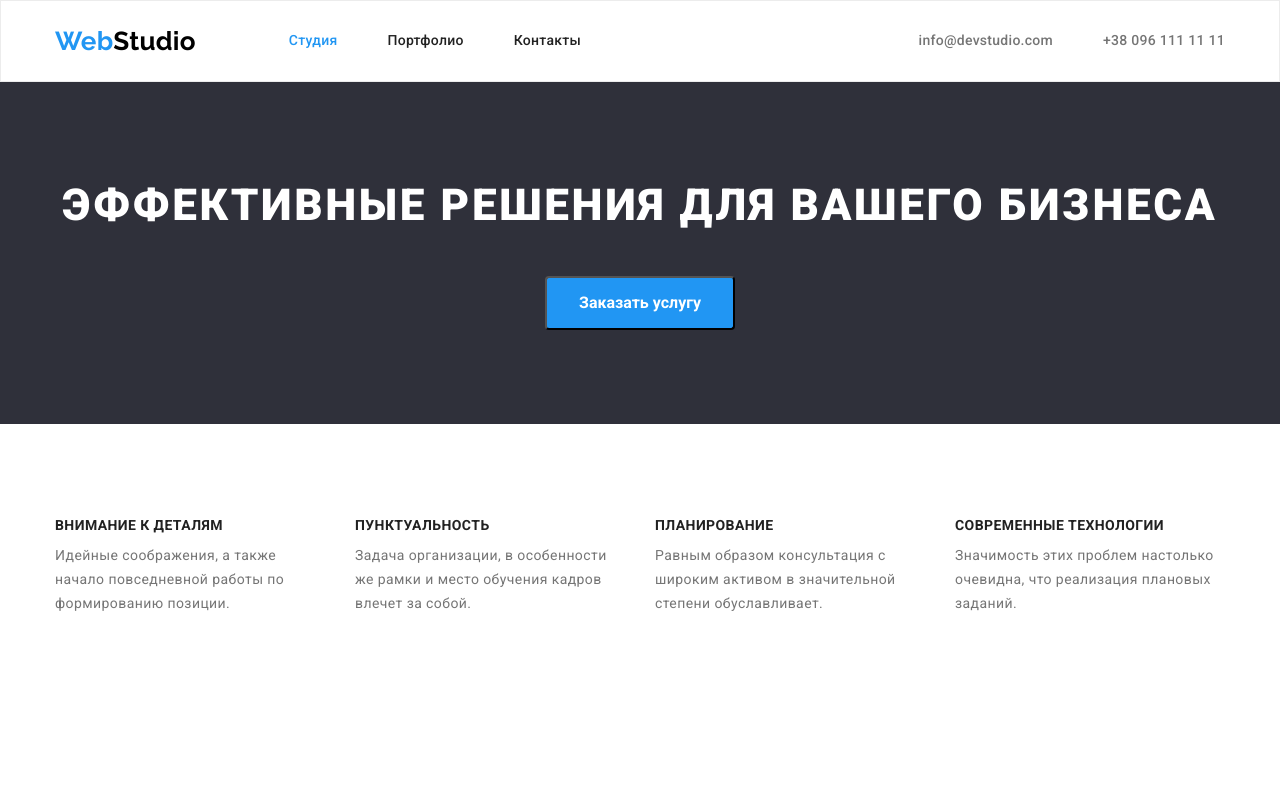
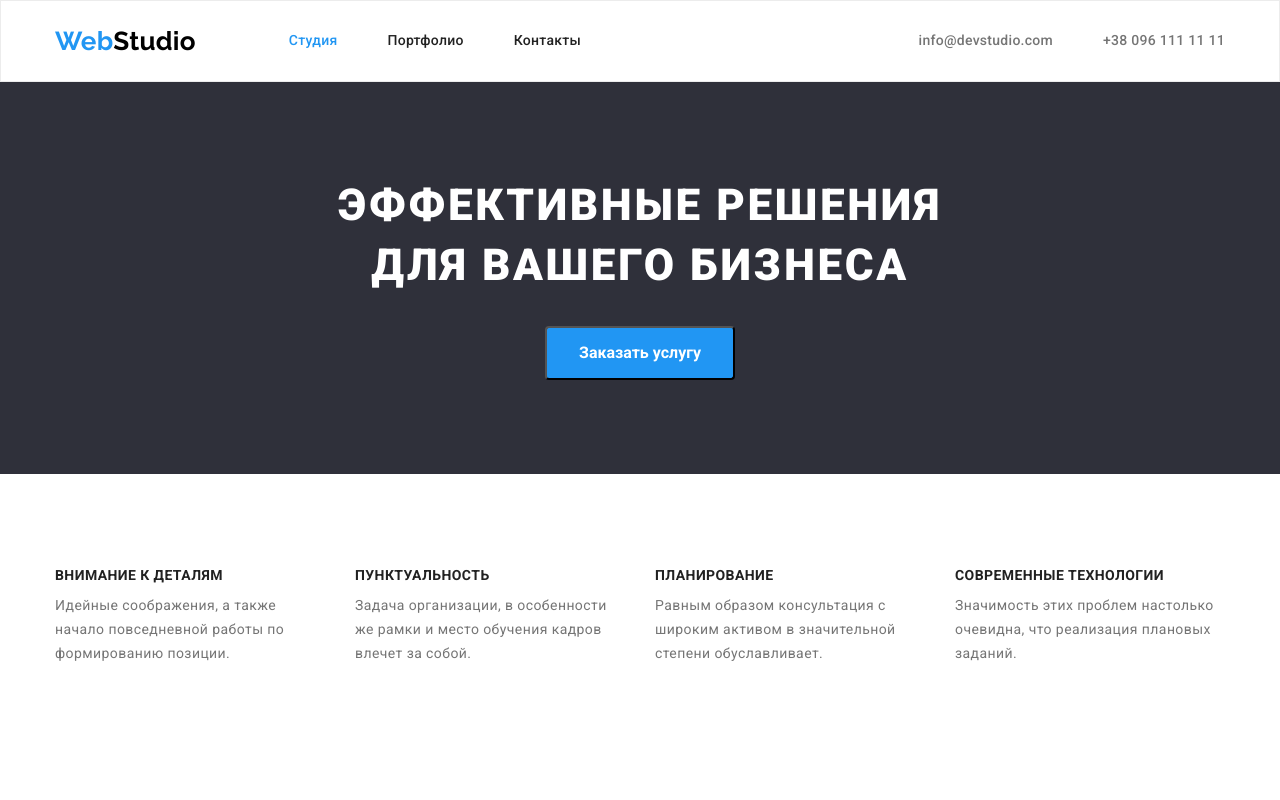
Before and after one commit to BogdanGrynjuk/goit-markup-hw-03, a plain HTML site: page index.html in a window 1280 px wide. Shown: the top 800 px of the page. Drawn offline with nearby package versions, Linux system fonts and the light colour scheme.

Commit message:
встановлює ширину для заголовка секції hero

```diff
--- a/css/styles.css
+++ b/css/styles.css
@@ -168,8 +168,10 @@ body {
   text-align: center;
 }
 .hero  .section-heading {
-
-  margin-bottom: 40px;
+  width: 696px;
+  margin-left: auto;
+  margin-right: auto;
+  margin-bottom: 30px;
   font-weight: 900;
   font-size: 44px;
   line-height: 1.36;
@@ -288,6 +290,7 @@ body {
 }
 
 .address-link {
+  display: block;
   color: var(--text-color-footer-address);
   text-decoration: none;
 }
```
